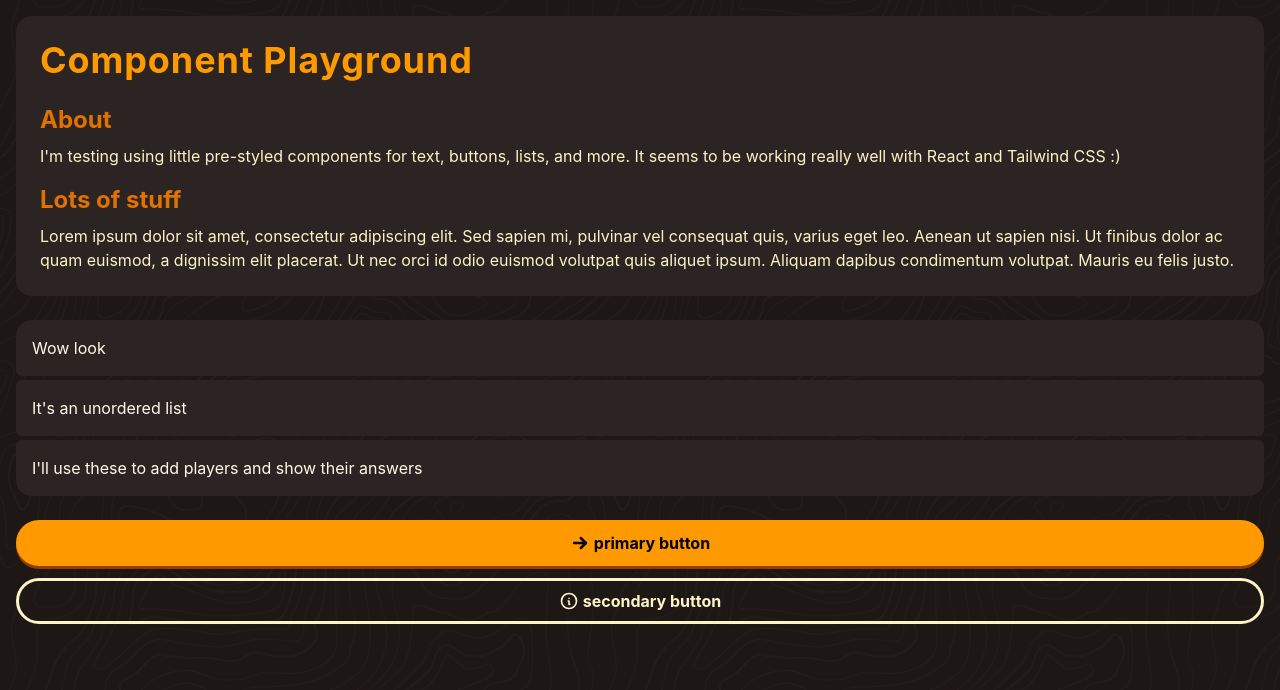
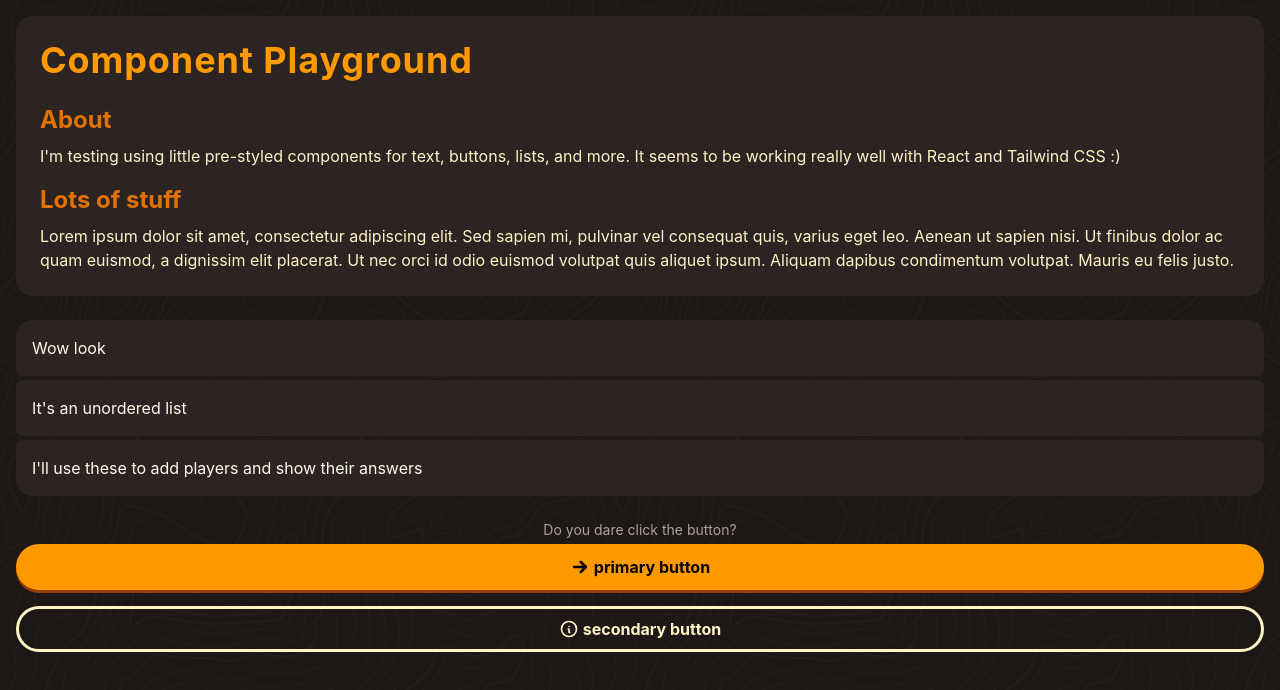
Before and after one commit to SoupCat-Py/impostor-game, a React (Vite) app: page / in a window 1280 px wide. Shown: the top 690 px of the page. Built offline with nearby package versions, Linux system fonts and the light colour scheme.

Commit message:
added functions and labels to buttons

```diff
--- a/src/App.tsx
+++ b/src/App.tsx
@@ -41,10 +41,18 @@ export default function App() {
       </ListItem>
     </List>
     <div className="flex flex-col gap-3">
-      <Button primary icon={<><path stroke="none" d="M0 0h24v24H0z" fill="none" /><path d="M5 12l14 0" /><path d="M13 18l6 -6" /><path d="M13 6l6 6" /></>}>
+      <Button
+        label="Do you dare click the button?"
+        primary
+        onClickFunction={() => alert("you pressed the button!")}
+        icon={<><path stroke="none" d="M0 0h24v24H0z" fill="none" /><path d="M5 12l14 0" /><path d="M13 18l6 -6" /><path d="M13 6l6 6" /></>}
+      >
         primary button
       </Button>
-      <Button icon={<><path stroke="none" d="M0 0h24v24H0z" fill="none" /><path d="M3 12a9 9 0 1 0 18 0a9 9 0 0 0 -18 0" /><path d="M12 9h.01" /><path d="M11 12h1v4h1" /></>}>
+      <Button
+        icon={<><path stroke="none" d="M0 0h24v24H0z" fill="none" /><path d="M3 12a9 9 0 1 0 18 0a9 9 0 0 0 -18 0" /><path d="M12 9h.01" /><path d="M11 12h1v4h1" /></>}
+        onClickFunction={() => alert("hi")}
+      >
         secondary button
       </Button>
     </div>
--- a/src/components/Button.tsx
+++ b/src/components/Button.tsx
@@ -1,14 +1,23 @@
 import type { ReactNode } from "react";
+import { Small } from "./Text"
 
 type buttonProps = {
+  label?: string;
   children: ReactNode;
   primary?: boolean;
   icon?: ReactNode;
+  onClickFunction?: () => void;
 }
 
-export default function Button({children, primary = false, icon}: buttonProps) {
+export default function Button({label, children, primary = false, icon, onClickFunction}: buttonProps) {
     return (
-      <button className={`
+      <div className="flex flex-col justify-center items-center gap-1">
+        <Small>
+            {label}
+        </Small>
+        <button
+        onClick={onClickFunction}
+        className={`
             flex justify-center items-center py-2 gap-1 w-full
             rounded-full font-bold border-3
             cursor-pointer select-none
@@ -37,5 +46,6 @@ export default function Button({children, primary = false, icon}: buttonProps) {
             }
             {children}
         </button>
+      </div>
     )
 }
```
Lines whose indentation alone changed are shown as unchanged.
